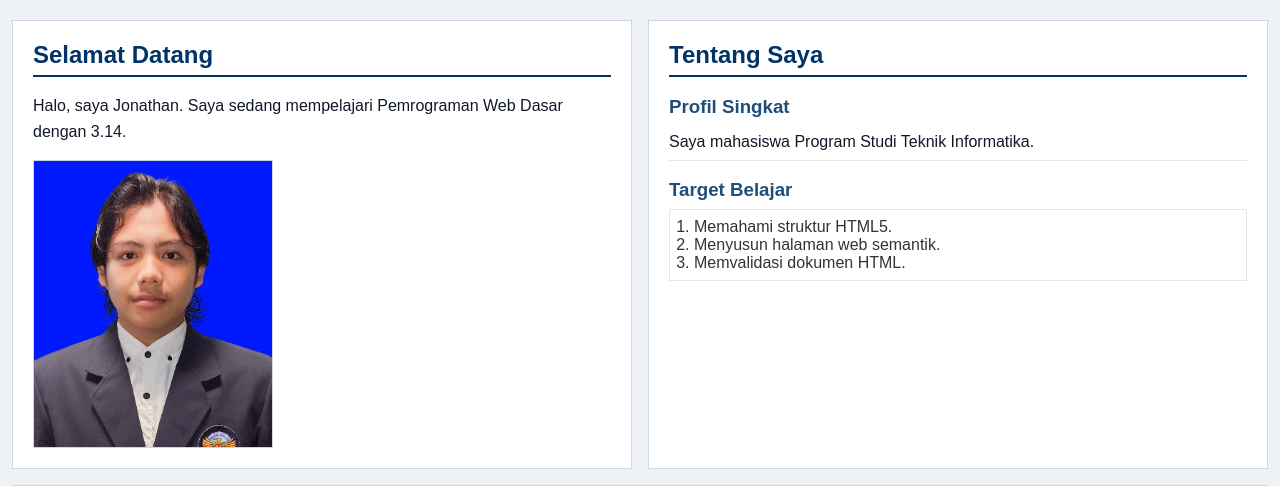
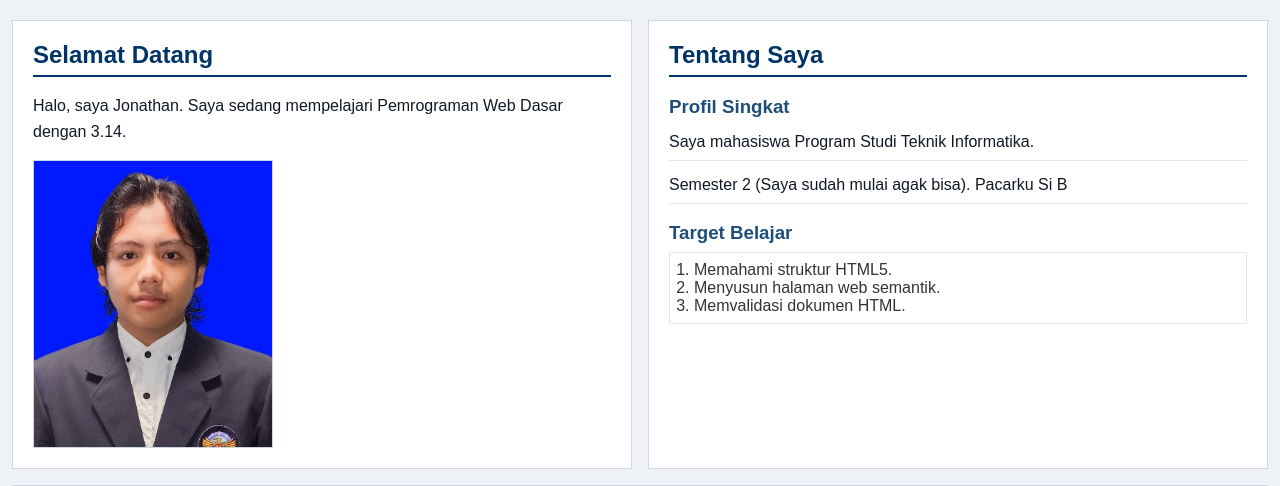
Before and after one commit to kairul-61/pwd-kk1026-2611510002, a PHP site: page / in a window 1280 px wide. Shown: the part 120-606 px from the top of the page. Run offline with PHP 8.4, Linux system fonts and the light colour scheme.

Commit message:
menambahkan percabangan baik dengan if else maupun switch case

```diff
--- a/Pertemuan-03/index.php
+++ b/Pertemuan-03/index.php
@@ -10,7 +10,35 @@ const phi = 3.14;
   "teks" = tipe data string
   3.14 = tipe data decimal
 */
-$paras = TRUE;
+$paras = FALSE;
+$semester = 2;
+
+switch ($semester) {
+  case 1:
+    $semesterku = "Saya baru mulai belajar";
+    $pacarku = "Si A";
+    break;
+  case 2:
+    $semesterku = "Saya sudah mulai agak bisa";
+    $pacarku = "Si B";
+    break;
+  case 3:
+    $semesterku = "Saya sudah mulai nakal";
+    $pacarku = "Si C";
+    break;
+  case 4:
+    $semesterku = "Saya sudah mulai menyesal";
+    $pacarku = "Si D";
+    break;
+  case 5:
+    $semesterku = "Saya sudah mulai mengejar nilai";
+    $pacarku = "Si E";
+    break;
+  default:
+    $semesterku = "Saya sudah tobat";
+    $pacarku = "Tidak ada";
+    break;
+}
 ?>
 
 <!doctype html>
@@ -65,6 +93,12 @@ $paras = TRUE;
       <article>
         <h3>Profil Singkat</h3>
         <p>Saya mahasiswa Program Studi Teknik Informatika.</p>
+        <?php
+        if ($paras == TRUE):
+          echo "<p>Saya berwajah tampan (calon perwira).</p>";
+        endif;
+        ?>
+        <p>Semester <?php echo $semester ?> (<?= $semesterku ?>). Pacarku <?= $pacarku ?></p>
 
         <h3>Target Belajar</h3>
 
```
Also changed, not shown: Pertemuan-03/README.md.
